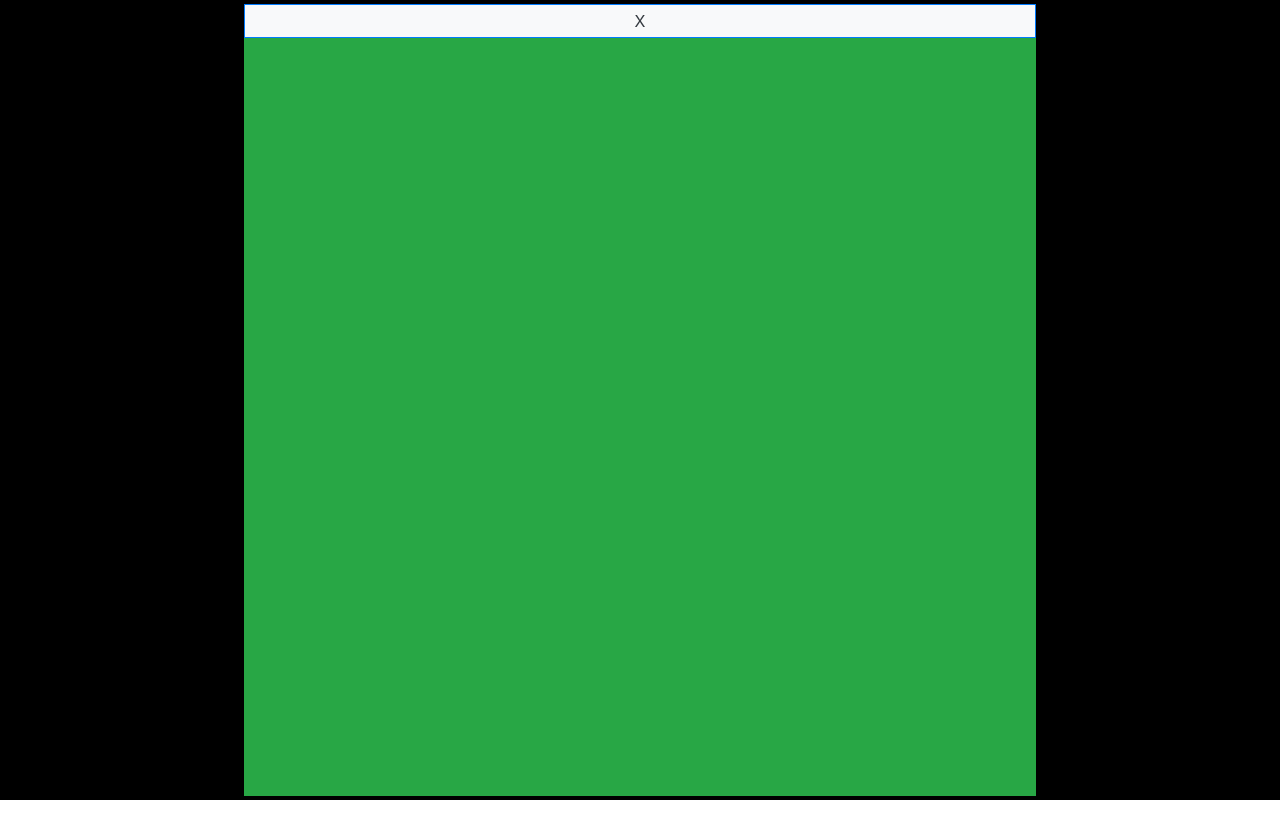
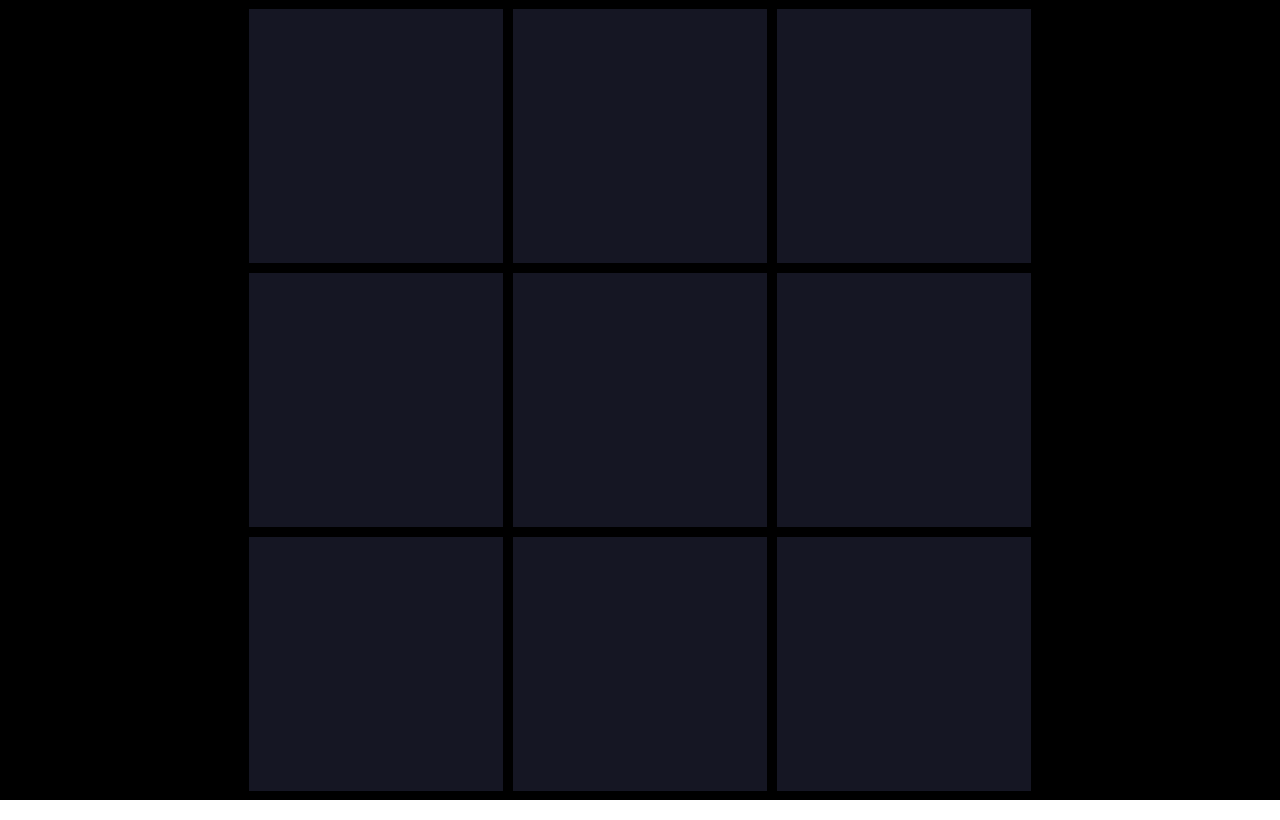
Before and after one commit to dijitle/tictactoe, a React (Create React App) app: page / in a window 1280 px wide. Built offline with nearby package versions, Linux system fonts and the light colour scheme.

Commit message:
saving work

```diff
--- a/src/Components/Game.js
+++ b/src/Components/Game.js
@@ -1,12 +1,133 @@
-import React from "react";
+import React, { useState } from "react";
 import GameTile from "./GameTile";
 import "./Game.css";
 
 function Game(props) {
+  const x = "X";
+  const o = "O";
+
+  const defaultColor = "#151623";
+  const hoverColor = "#234216";
+  const winColor = "#00FF00";
+
+  const indexes = [0, 1, 2, 3, 4, 5, 6, 7, 8];
+
+  const [turn, setTurn] = useState(x);
+  const [gameState, setGameState] = useState(
+    indexes.map(() => {
+      return { playedBy: null, isWinner: false, color: defaultColor };
+    })
+  );
+
+  const [winner, setWinner] = useState(null);
+
+  const checkWinner = () => {
+    for (let i = 0; i < 7; i += 3) {
+      if (gameState[i].playedBy === null) {
+        continue;
+      }
+      let rowMatches = true;
+      for (let j = i + 1; j < i + 3; j++) {
+        if (gameState[i].playedBy !== gameState[j].playedBy) {
+          rowMatches = false;
+          break;
+        }
+      }
+      if (rowMatches) {
+        let updatedState = [...gameState];
+        for (let j = i; j < i + 3; j++) {
+          updatedState[j].color = winColor;
+          updatedState[j].isWinner = true;
+        }
+        setGameState(updatedState);
+
+        return true;
+      }
+    }
+
+    for (let i = 0; i < 3; i++) {
+      if (gameState[i].playedBy === null) {
+        continue;
+      }
+      let colMatches = true;
+      for (let j = i + 3; j < i + 7; j += 3) {
+        if (gameState[i].playedBy !== gameState[j].playedBy) {
+          colMatches = false;
+          break;
+        }
+      }
+      if (colMatches) {
+        let updatedState = [...gameState];
+        for (let j = i; j < i + 7; j += 3) {
+          updatedState[j].color = winColor;
+          updatedState[j].isWinner = true;
+        }
+        setGameState(updatedState);
+
+        return true;
+      }
+    }
+
+    return false;
+  };
+
+  const takeTurn = (tile) => {
+    if (gameState[tile].playedBy !== null || winner) {
+      return;
+    }
+    let updatedState = [...gameState];
+    updatedState[tile].playedBy = turn;
+    setGameState(updatedState);
+
+    if (checkWinner()) {
+      setWinner(turn);
+    }
+
+    setTurn(turn === x ? o : x);
+  };
+
+  const mouseEnter = (tile) => {
+    if (winner || gameState[tile].playedBy) {
+      return;
+    }
+    let updatedState = [...gameState];
+    updatedState[tile].color = gameState[tile].isWinner ? winColor : hoverColor;
+    setGameState(updatedState);
+    console.log("mouse entered");
+  };
+
+  const mouseLeave = (tile) => {
+    if (winner) {
+      return;
+    }
+    let updatedState = [...gameState];
+    updatedState[tile].color = gameState[tile].isWinner
+      ? winColor
+      : defaultColor;
+    setGameState(updatedState);
+  };
+
   return (
-    <div className="game bg-success">
-      <GameTile></GameTile>
-    </div>
+    <>
+      <div className="game bg-success">
+        {indexes.map((i) => (
+          <GameTile
+            key={i}
+            HandleClick={() => takeTurn(i)}
+            HandleMouseEnter={() => mouseEnter(i)}
+            HandleMouseLeave={() => mouseLeave(i)}
+            GameState={gameState[i]}
+          ></GameTile>
+        ))}
+      </div>
+      <div>
+        {winner
+          ? winner + " Won!"
+          : gameState.filter((i) => i.playedBy === null).length > 0
+          ? turn + "'s turn"
+          : "Draw!"}
+      </div>
+    </>
   );
 }
 
--- /dev/null
+++ b/src/Components/GameTile.css
@@ -0,0 +1,12 @@
+.gametile {
+  height: 33.33%;
+  width: 33.33%;
+  display: inline-block;
+  font-size: 20vmin;
+  text-align: center;
+  vertical-align: middle;
+  background-color: #151623;
+  border-style: solid;
+  border-width: 5px;
+  border-color: black;
+}
--- a/src/Components/GameTile.js
+++ b/src/Components/GameTile.js
@@ -1,9 +1,16 @@
 import React from "react";
+import "./GameTile.css";
 
 function GameTile(props) {
   return (
-    <div className="bg-light text-dark border border-primary border-5 p-1">
-      X
+    <div
+      className="gametile"
+      style={{ backgroundColor: props.GameState.color }}
+      onMouseEnter={props.HandleMouseEnter}
+      onMouseLeave={props.HandleMouseLeave}
+      onClick={props.HandleClick}
+    >
+      {props.GameState.playedBy}
     </div>
   );
 }
```
Also changed, not shown: public/manifest.json.
